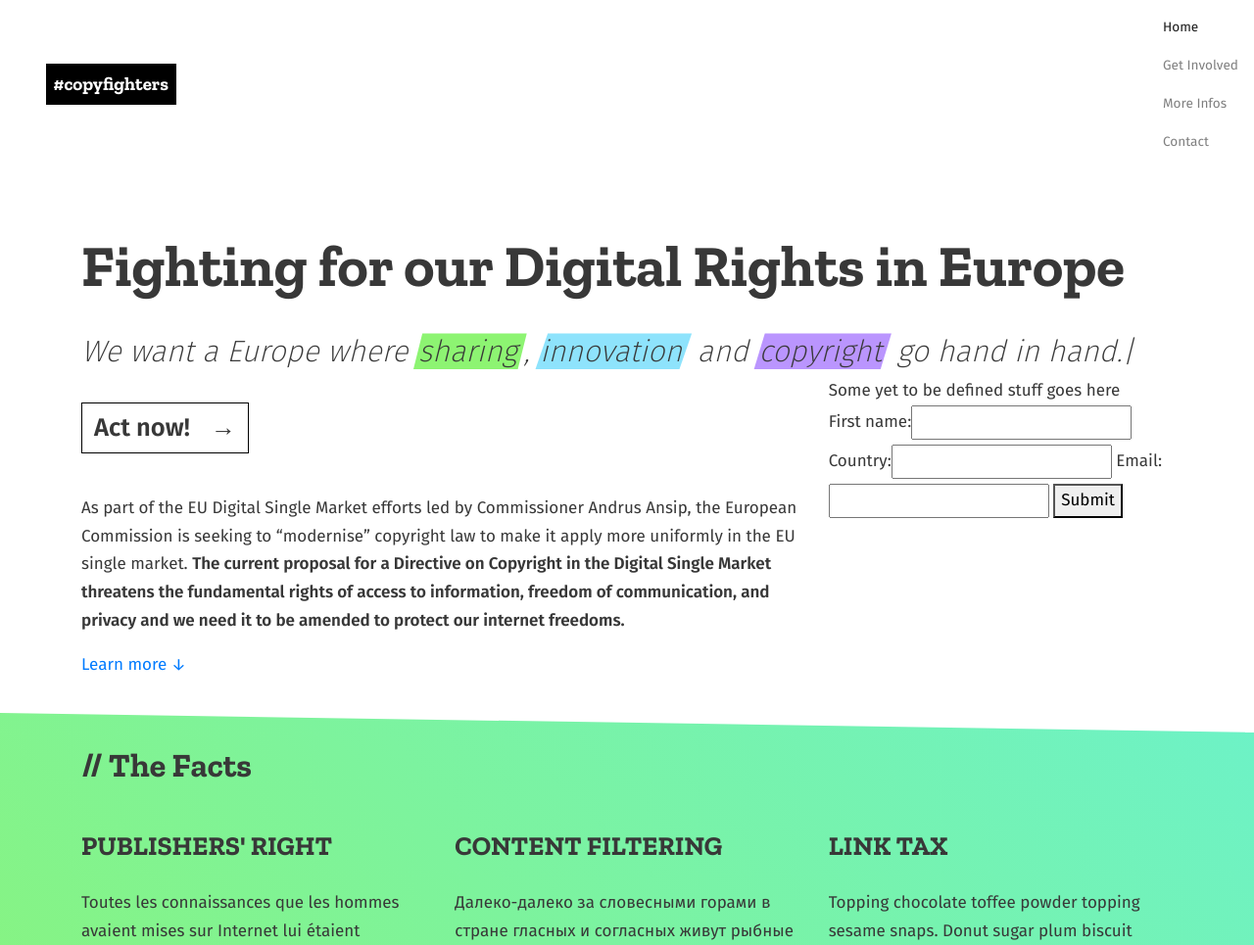
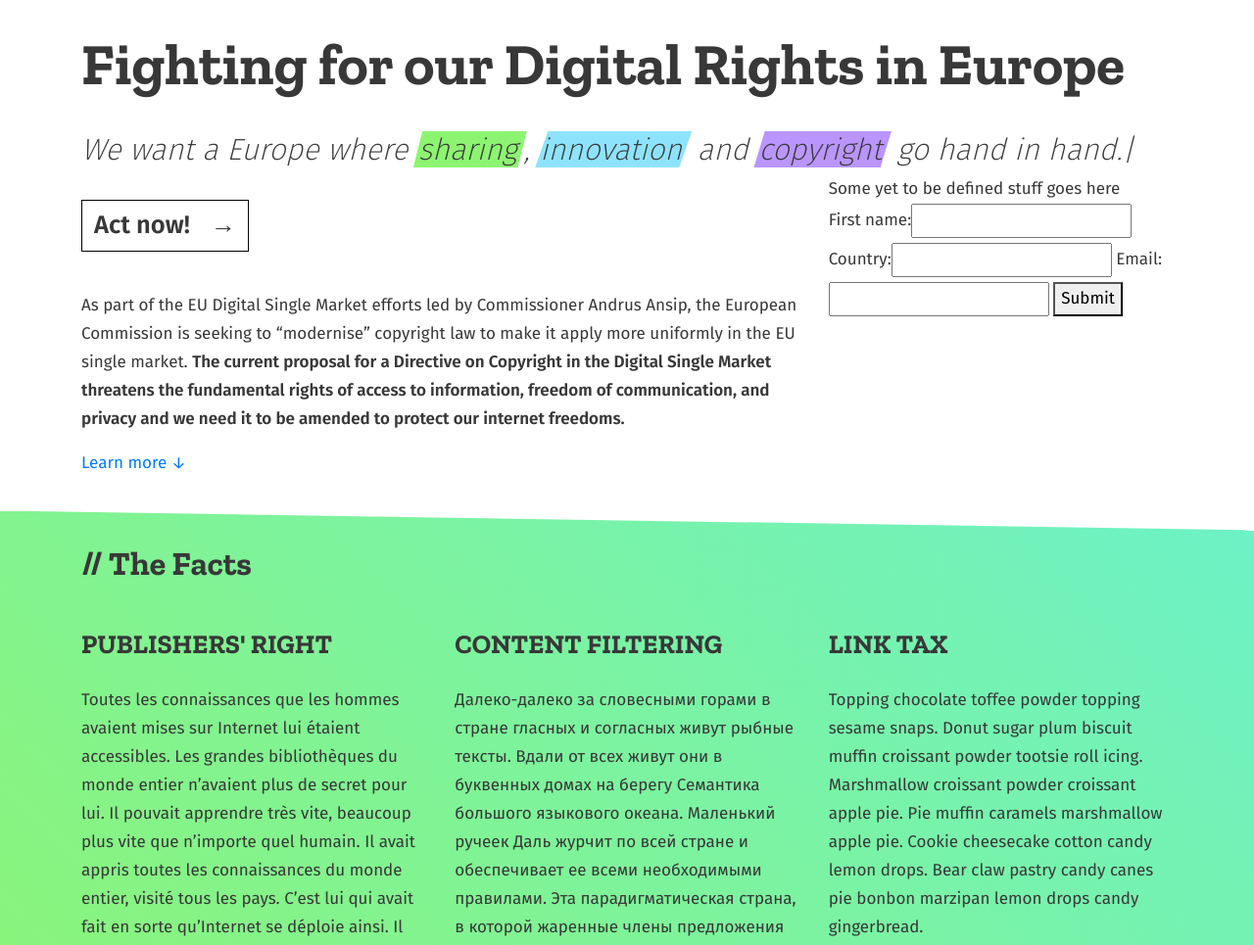
Before and after one commit to copyfighters/copyfighters, a Django app: page / in a window 1280 px wide. Shown: the top 965 px of the page at 98% size. Run offline with Django 3.2, Linux system fonts and the light colour scheme; style sheets or scripts are compiled from the project's sources; some libraries are stand-ins or nearby versions.

Commit message:
Hide navigation area for now

```diff
--- a/sass/_head.scss
+++ b/sass/_head.scss
@@ -19,6 +19,8 @@ nav.header-nav {
 }
 
 div.area-header {
+	padding-top: 0;
+
 	h1#main-title {
 		font-size: 3.5em;
 		padding-bottom: .3em;
--- a/templates/base.html
+++ b/templates/base.html
@@ -22,6 +22,7 @@
 			<p class="browserupgrade">You are using an <strong>outdated</strong> browser. Please <a href="https://browsehappy.com/">upgrade your browser</a> to improve your experience.</p>
 		<![endif]-->
 
+		{% comment %}
 		<nav class="navbar navbar-toggleable-sm navbar-light header-nav">
 			<div class="container">
 				<a class="navbar-brand" href="#">#copyfighters</a>
@@ -41,6 +42,7 @@
 				</li>
 			</ul>
 		</nav>
+		{% endcomment %}
 
 		<div class="container-fluid">
 			{% block content %}{% endblock %}
```
